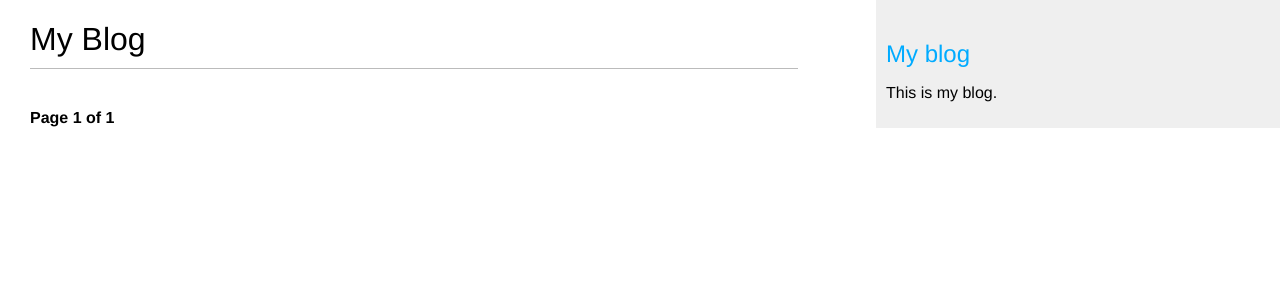
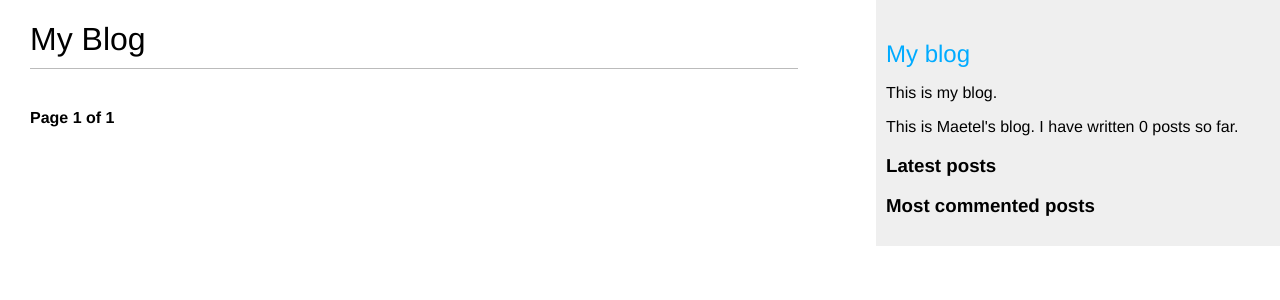
Before and after one commit to tmuxlain/django-2-blogsite, a Django app: page /blog/ in a window 1280 px wide. Shown: the top 300 px of the page. Run offline with Django 3.2, Linux system fonts and the light colour scheme; data that the repository does not hold is empty.

Commit message:
Add useful tags to blogsite

```diff
--- a/blog/templates/base.html
+++ b/blog/templates/base.html
@@ -1,3 +1,4 @@
+{% load blog_tags %}
 {% load static %}
 <!DOCTYPE html>
 <html lang="en">
@@ -16,6 +17,20 @@
            <a href="{% url 'blog:post_list' %}">My blog</a>
        </h2>
         <p>This is my blog.</p>
+        <p>This is Maetel's blog. I have written {% total_posts %} posts so far.</p>
+
+        <h3>Latest posts</h3>
+        {% show_latest_posts 3 %}
+
+        <h3>Most commented posts</h3>
+        {% get_most_commented_posts as most_commented_posts %}
+        <ul>
+            {% for post in most_commented_posts %}
+                <li>
+                    <a href="{{ post.get_absolute_url }}">{{ post.title }}</a>
+                </li>
+            {% endfor %}
+        </ul>
    </div>
 </body>
 </html>
--- a/blog/templates/post/detail.html
+++ b/blog/templates/post/detail.html
@@ -1,4 +1,5 @@
 {% extends 'base.html' %}
+{% load blog_tags %}
 
 {% block title %}{{ post.title }}{% endblock %}
 
@@ -8,7 +9,7 @@
 <p class="date">
     Published {{ post.publish }} by {{ post.author }}
 </p>
-{{ post.body | linebreaks }}
+{{ post.body | markdown }}
 <p>
     <a href="{% url "blog:post_share" post_id=post.id %}">
         Share this post
--- /dev/null
+++ b/blog/templates/post/latest_posts.html
@@ -0,0 +1,7 @@
+<ul>
+    {% for post in latest_posts %}
+    <li>
+        <a href="{{ post.get_absolute_url }}">{{ post.title }}</a>
+    </li>
+    {% endfor %}
+</ul>
--- a/blog/templates/post/list.html
+++ b/blog/templates/post/list.html
@@ -1,4 +1,5 @@
 {% extends 'base.html' %}
+{% load blog_tags %}
 
 {% block title %}My Blog: {% endblock %}
 
@@ -29,7 +30,7 @@
     <p class="date">
         Published {{ post.publish }} by {{ post.author }}
     </p>
-    {{ post.body | truncatewords:30 | linebreaks }}
+    {{ post.body | markdown | truncatewords_html:30 }}
 {% endfor %}
 
 {% include "pagination.html" with page=posts %}
--- /dev/null
+++ b/blog/templatetags/blog_tags.py
@@ -0,0 +1,33 @@
+import markdown
+from django import template
+from django.db.models import Count
+from django.utils.safestring import mark_safe
+
+from blog.models import Post
+
+
+register = template.Library()
+
+
+@register.simple_tag
+def total_posts():
+    return Post.published.count()
+
+
+@register.inclusion_tag('post/latest_posts.html')
+def show_latest_posts(count=5):
+    latest_posts= Post.published.order_by('-publish')[:count]
+    # must return dict of variables to be included in template context
+    return {'latest_posts': latest_posts}
+
+
+@register.simple_tag
+def get_most_commented_posts(count=5):
+    return Post.published.annotate(
+        total_comments=Count('comments')
+    ).order_by('-total_comments')[:count]
+
+
+@register.filter(name='markdown')
+def markdown_format(text):
+    return mark_safe(markdown.markdown(text))
```
Also changed, not shown: blog/templatetags/__init__.py (added).
